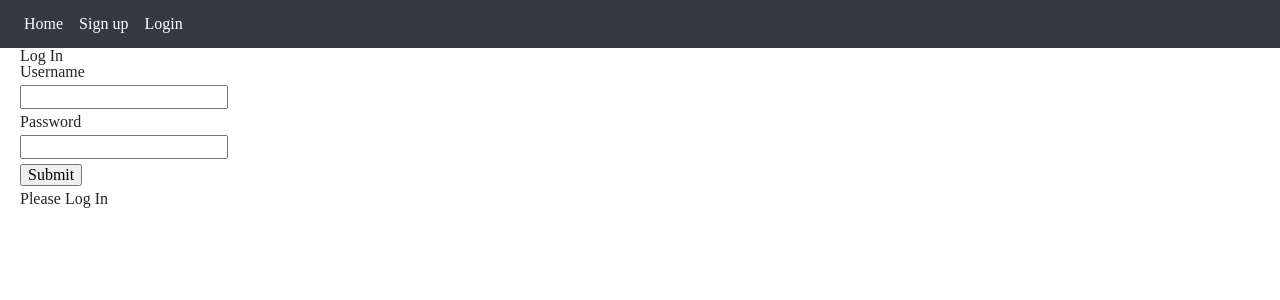
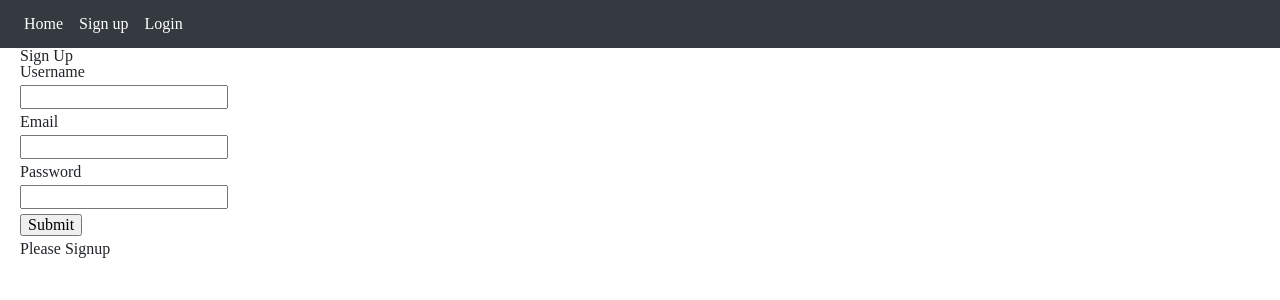
Before and after one commit to rohansuri17/ExecutiveTable, a React (Create React App) app in the folder executivetable_restserver/frontend/executivetable-frontend/: page /Signup in a window 1280 px wide. Shown: the top 300 px of the page. Built offline with nearby package versions, Linux system fonts and the light colour scheme.

Commit message:
added signup page

```diff
--- a/executivetable_restserver/frontend/executivetable-frontend/src/components/App.js
+++ b/executivetable_restserver/frontend/executivetable-frontend/src/components/App.js
@@ -8,7 +8,8 @@ import { Switch, Route, BrowserRouter } from 'react-router-dom';
 import Landing from './landing/landing.jsx';
 import Navigation from './Navigation'
 import '../stylesheets/base/reset.scss';
-import Login from './Login'
+import Login from './Login/Login'
+import Signup from './Signup/Signup'
 
 /*
 class App extends Component {
@@ -218,7 +219,7 @@ class App extends React.Component {
 
   render() {
     console.log(this.state.username)
-    let form;
+    /*let form;
     switch (this.state.displayed_form) {
       case 'login':
         form = <LoginForm handle_login={this.handle_login} />;
@@ -229,6 +230,7 @@ class App extends React.Component {
       default:
         form = null;
   }
+  */
     return (
       <div className="App">
         <BrowserRouter>
@@ -246,7 +248,8 @@ class App extends React.Component {
         </h3> */}
         <Switch>
           <Route path="/" component={Landing} exact/>
-          <Route path="/" component={Login} />
+          <Route path="/Login" component={Login} />
+          <Route path="/Signup" component={Signup} />
         </Switch>
         </BrowserRouter>
       </div>
--- a/executivetable_restserver/frontend/executivetable-frontend/src/components/Navigation.js
+++ b/executivetable_restserver/frontend/executivetable-frontend/src/components/Navigation.js
@@ -16,7 +16,7 @@ export class Navigation extends Component{
                 Home
                 </NavLink>
                 <NavLink className="d-inline p-2 bg-dark text-white"
-                to= '/' >
+                to= './Signup' >
                 Sign up
                 </NavLink>
                 <NavLink className="d-inline p-2 bg-dark text-white"
--- /dev/null
+++ b/executivetable_restserver/frontend/executivetable-frontend/src/components/Signup/Signup.css
@@ -0,0 +1,8 @@
+.Signup {
+    margin-left: 20px;
+    text-align:left
+  }
+  input {
+    display: block;
+    margin: 5px 0 5px;
+  }
--- /dev/null
+++ b/executivetable_restserver/frontend/executivetable-frontend/src/components/Signup/Signup.js
@@ -0,0 +1,118 @@
+import React, { Component } from 'react';
+import Nav from '../Nav';
+import SignupForm from '../SignupForm';
+import LoginForm from '../LoginForm';
+import './Signup.css'
+
+class Signup extends Component {
+  constructor(props) {
+    super(props);
+    this.state = {
+      displayed_form: '',
+      logged_in: localStorage.getItem('token') ? true : false,
+      username: 'Logging in'
+    };
+    this.handle_signup = this.handle_signup.bind(this)
+  }
+
+  async componentDidUpdate(prevProps,prevState) {
+      if (this.state.logged_in) {
+        if (this.state.username !== prevState.username) {
+          //this.fetchData(this.state.username);
+        const response = await fetch('http://127.0.0.1:8000/executivetable_restserver/user', {
+          headers: {
+            Authorization: `Token ${localStorage.getItem('token')}`
+          }
+        })
+        const res = await response.json()
+          //.then(res => res.json())
+          //.then(res => {
+          this.setState({ username: res.username});
+          //});
+          //debugger
+        }
+      }
+
+  }
+
+  /*handle_login = (e, data) => {
+    //this.state.username = "Logging in"
+    e.preventDefault();
+    fetch('http://127.0.0.1:8000/executivetable_restserver/login', {
+      method: 'POST',
+      headers: {
+        'Content-Type': 'application/json',
+      },
+      body: JSON.stringify(data)
+    })
+      .then(res => res.json())
+      .then(res => {
+        localStorage.setItem('token', res.token);
+        this.setState({
+          logged_in: true,
+          displayed_form: '',
+          username: res.username
+        });
+      });
+  };
+  */
+
+  handle_signup = (e, data) => {
+    //this.state.username = "Logging in"
+    e.preventDefault();
+    fetch('http://127.0.0.1:8000/executivetable_restserver/register', {
+      method: 'POST',
+      headers: {
+        'Content-Type': 'application/json'
+      },
+      body: JSON.stringify(data)
+    })
+      .then(res => res.json())
+      .then(res => {
+        localStorage.setItem('token', res.token);
+        this.setState({
+          logged_in: true,
+          displayed_form: '',
+          username: res.username
+        });
+      });
+  };
+
+  handle_logout = () => {
+    localStorage.removeItem('token');
+    this.setState({ logged_in: false, username: '' });
+  };
+
+  display_form = form => {
+    this.setState({
+      displayed_form: form
+    });
+  };
+
+  render() {
+  console.log(this.state.username)
+  let form;
+  form = <SignupForm handle_signup={this.handle_signup} />;
+
+
+    return (
+
+      <div className="Signup">
+        {/* <Nav
+          logged_in={this.state.logged_in}
+          display_form={this.display_form}
+          handle_logout={this.handle_logout}
+        /> */}
+        {form}
+        <h3>
+          {this.state.logged_in
+            ? `Hello, ${this.state.username}`
+            : 'Please Signup'}
+        </h3>
+      </div>
+
+    );
+  }
+}
+
+export default Signup;
```
Also changed, not shown: executivetable_restserver/frontend/executivetable-frontend/src/components/Login/Login.js (renamed from executivetable_restserver/frontend/executivetable-frontend/src/components/Login.js, +5 -6 lines), executivetable_restserver/frontend/executivetable-frontend/src/components/Login/Login.css (renamed from executivetable_restserver/frontend/executivetable-frontend/src/components/Login.css).
